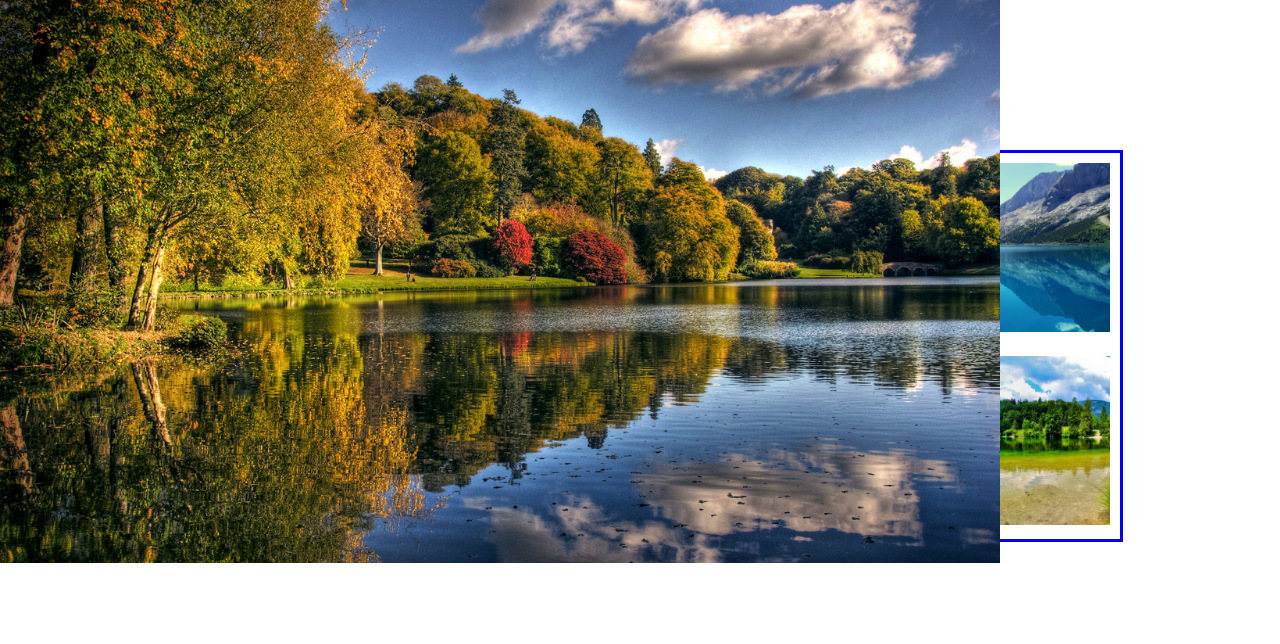
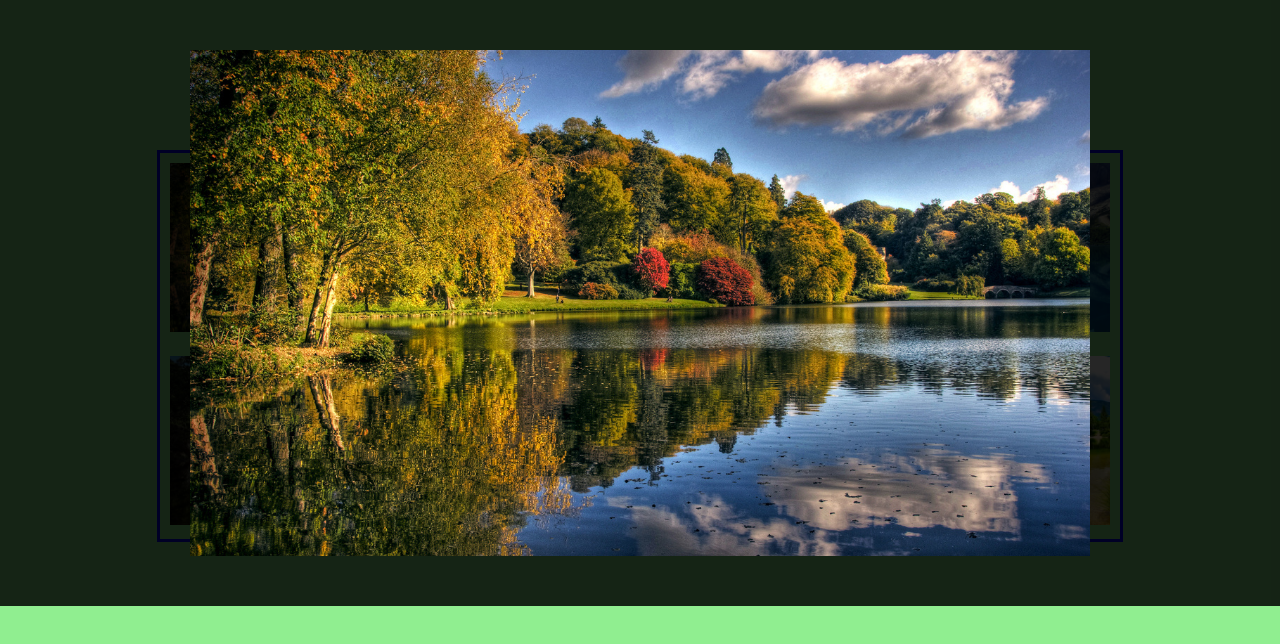
Before and after one commit to Kirigam/Smile-school, a plain HTML site: page myFirstPlugin/index.html in a window 1280 px wide. Both pictures are taken after a click on the picture 320 px from the left and 247 px from the top of the page. Drawn offline with Linux system fonts and the light colour scheme.

Commit message:
myFirstPlugin ver.1.1

```diff
--- a/myFirstPlugin/js/smile.plugin.gallery.js
+++ b/myFirstPlugin/js/smile.plugin.gallery.js
@@ -11,13 +11,12 @@
     return this.each(function () {
         var self = this
 
-        $('.gallery').children().find('img').click(function() {
-
-            if($(this).hasClass('zoom')) {
-                $(this).removeClass('zoom')
-            } else {
-                $(this).toggleClass('zoom')
-            }
+        $('.gallery').find('img').click(function() {
+            var link = $(this).attr("src");
+            $('body').append('<div class="zoom"><img src=' + link + '></div>');
+            $('.zoom').click (function(){
+                $(this).remove()
+            });
         });
 
 
--- a/myFirstPlugin/smile.plugin.gallery.styles.css
+++ b/myFirstPlugin/smile.plugin.gallery.styles.css
@@ -1,8 +1,14 @@
 .zoom {
-    position: absolute;
+    position: fixed;
     top: 0;
     left: 0;
     width: 100%;
-    max-width: 1000px;
-    margin: 0 auto;
+    background: rgba(0,0,0,.85);
 }
+.zoom img {
+    display: block;
+    box-sizing: border-box;
+    width: auto;
+    max-width: 900px;
+    margin: 50px auto;
+}
--- a/myFirstPlugin/styles.css
+++ b/myFirstPlugin/styles.css
@@ -1,3 +1,6 @@
+body {
+    background: lightgreen;
+}
 .gallery {
     width: 966px;
     border: 3px solid blue;
```
